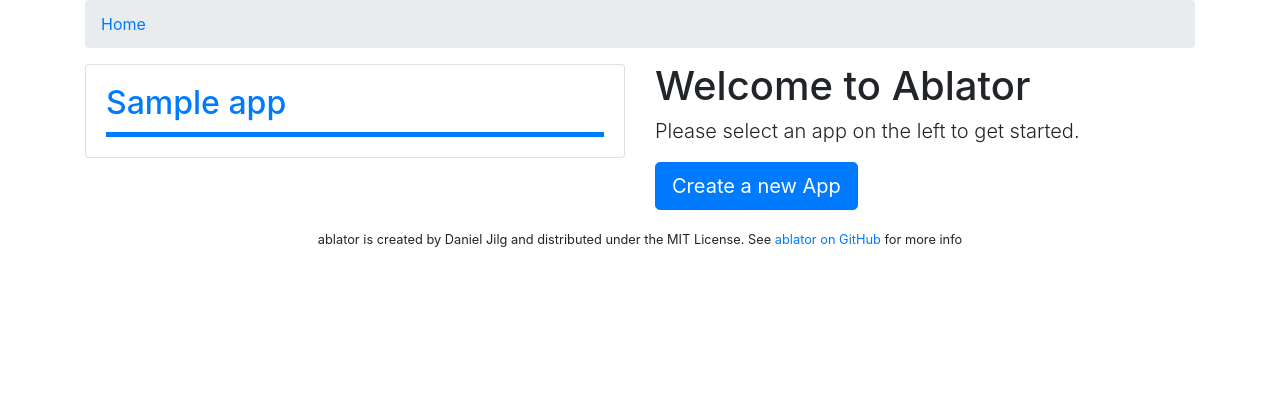
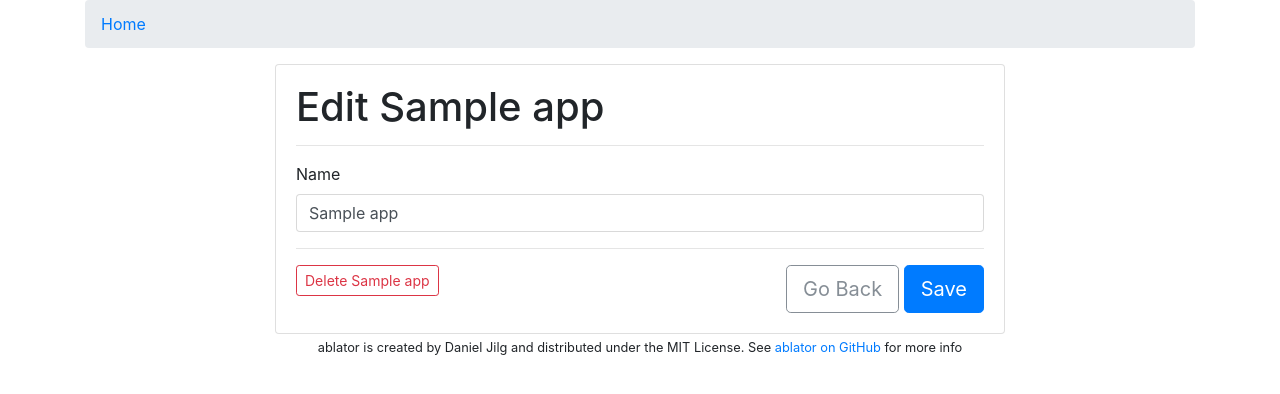
Before and after one commit to ablator/ablator, a Django app: page /app/00000000-0000-0000-0000-000000000001/update/ in a window 1280 px wide. Shown: the part 56-450 px from the top of the page. Run offline with Django 3.2, Linux system fonts and the light colour scheme; a user stored in the database is signed in; tables that the repository leaves empty hold one stand-in row (values such as "Sample post"); some libraries are stand-ins or nearby versions.

Commit message:
Add View to create, edit and delete Apps
fix #28

```diff
--- a/ablator/core/models.py
+++ b/ablator/core/models.py
@@ -4,6 +4,7 @@ import uuid
 
 from django.conf import settings
 from django.db import models
+from django.urls.base import reverse_lazy
 from django.utils import timezone
 
 from core.colors import random_color
@@ -57,6 +58,10 @@ class App(models.Model):
 
     def __str__(self):
         return '{}.{}'.format(self.company, self.slug)
+
+
+    def get_absolute_url(self):
+        return reverse_lazy('app-detail', kwargs={'app_id': self.id})
 
 
 class Functionality(models.Model):
--- a/ablator/requirements.txt
+++ b/ablator/requirements.txt
@@ -1,2 +1,3 @@
 Django
 djangorestframework
+django-bootstrap4
--- /dev/null
+++ b/ablator/web_admin/templates/_form_container.html
@@ -0,0 +1,17 @@
+{% extends '_base.html' %}
+
+{% block content %}
+    <div class="row">
+        <div class="col-md-2">&nbsp;</div>
+        <div class="col-md-8">
+            <div class="card">
+                <div class="card-body">
+                    {% block form %}{% endblock %}
+                </div>
+            </div>
+        </div>
+        <div class="col-md-2">
+            {% block help %}{% endblock %}
+        </div>
+    </div>
+{% endblock %}
--- a/ablator/web_admin/templates/app.html
+++ b/ablator/web_admin/templates/core/app_detail.html
@@ -4,7 +4,8 @@
 {% endblock %}
 
 {% block content %}
-    <h1>{{ app.name }}</h1>
+    <h1>{{ app.name }} <small><a class="btn btn-sm btn-outline-secondary" href="{% url 'app-update' app.id %}">Edit</a></small></h1>
+    <p class="lead">{{ app }}</p>
     <hr>
 
     <div class="row">
@@ -51,7 +52,7 @@
         <div class="col-md-6">
             <div class="card text-center">
                     <div class="card-body">
-                        <button type="button" class="btn btn-outline-primary">Add New App
+                        <button type="button" class="btn btn-outline-primary">Add New Functionality
                         </button>
                     </div>
                 </div>
--- /dev/null
+++ b/ablator/web_admin/templates/core/app_form.html
@@ -0,0 +1,29 @@
+{% extends '_form_container.html' %}
+{% load bootstrap4 %}
+
+{% block form %}
+    {% if app %}
+        <h1>Edit {{ app.name }}</h1>
+    {% else %}
+        <h1>Create New App</h1>
+    {% endif %}
+    <hr>
+    <form action="." method="post" class="form">
+        {% csrf_token %}
+        {% bootstrap_form form %}
+        <hr>
+        {% buttons %}
+            {% if app.id %}
+                <a class="btn btn-sm btn-outline-danger"
+                   href="{% url 'app-delete' app.id %}">Delete {{ app.name }}</a>
+            {% endif %}
+
+            <span style="float: right;">
+
+        <a class="btn btn-lg btn-outline-secondary"
+           href="{% if app.id %}{% url 'app-detail' app.id %}{% else %}{% url 'home' %}{% endif %}">Go Back</a>
+        <button type="submit" class="btn btn-primary btn-lg">Save</button>
+        </span>
+        {% endbuttons %}
+    </form>
+{% endblock %}
--- a/ablator/web_admin/templates/index.html
+++ b/ablator/web_admin/templates/index.html
@@ -6,7 +6,7 @@
             {% for app in apps %}
                 <div class="card">
                     <div class="card-body">
-                        <h2 class="card-title"><a href="{% url 'app' app.id %}">{{ app.name }}</a>
+                        <h2 class="card-title"><a href="{% url 'app-detail' app.id %}">{{ app.name }}</a>
                         </h2>
                         {% for functionality in app.functionality_set.all %}
                             <div class="progress" style="border-radius: 0;">
@@ -27,7 +27,7 @@
             <h1>Welcome to Ablator</h1>
             <p class="lead">Please select an app on the left to get started.</p>
             <p>
-            <a class="btn btn-lg btn-primary" href="" role="button">Create a
+            <a class="btn btn-lg btn-primary" href="{% url 'app-create' %}" role="button">Create a
                 new App</a>
         </p>
         </div>
--- a/ablator/web_admin/urls.py
+++ b/ablator/web_admin/urls.py
@@ -1,15 +1,25 @@
 from django.conf.urls import url
 from rest_framework.urlpatterns import format_suffix_patterns
 
-from . import views
+from .views import app, functionality, index
 from django.contrib.auth import views as auth_views
 
 urlpatterns = [
+    # Accounts
     url(r'^accounts/login/$', auth_views.LoginView.as_view(), name='login'),
     url(r'^accounts/logout/$', auth_views.LogoutView.as_view(), name='logout'),
-    url(r'^app/(?P<app_id>[^/]+)/$', views.AppView.as_view(), name='app'),
-    url(r'^functionality/(?P<functionality_id>[^/]+)/$', views.FunctionalityView.as_view(), name='functionality'),
-    url('$', views.HomePageView.as_view(), name='home'),
+
+    # Apps
+    url(r'app/create/$', app.AppCreate.as_view(), name='app-create'),
+    url(r'^app/(?P<app_id>[^/]+)/$', app.AppDetail.as_view(), name='app-detail'),
+    url(r'app/(?P<pk>[^/]+)/update/$', app.AppUpdate.as_view(), name='app-update'),
+    url(r'app/(?P<pk>[^/]+)/delete/$', app.AppDelete.as_view(), name='app-delete'),
+
+    # Functionality
+    url(r'^functionality/(?P<functionality_id>[^/]+)/$', functionality.FunctionalityDetail.as_view(), name='functionality'),
+
+    # Home Page
+    url('$', index.HomePageView.as_view(), name='home'),
 ]
 
 urlpatterns = format_suffix_patterns(urlpatterns)
--- a/ablator/web_admin/views.py
+++ /dev/null
@@ -1,35 +0,0 @@
-from django.contrib.auth.decorators import login_required
-from django.utils.decorators import method_decorator
-from django.views.generic.base import TemplateView
-
-from core.models import App, Functionality
-
-
-@method_decorator(login_required, name='dispatch')
-class HomePageView(TemplateView):
-    template_name = 'index.html'
-
-    def get_context_data(self, **kwargs):
-        context_data = super().get_context_data(**kwargs)
-        context_data['apps'] = App.objects.filter(company=self.request.user.ablatoruser.company)
-        return context_data
-
-
-@method_decorator(login_required, name='dispatch')
-class AppView(TemplateView):
-    template_name = 'app.html'
-
-    def get_context_data(self, app_id, **kwargs):
-        context_data = super().get_context_data(**kwargs)
-        context_data['app'] = App.objects.filter(company=self.request.user.ablatoruser.company).get(id=app_id)
-        return context_data
-
-
-@method_decorator(login_required, name='dispatch')
-class FunctionalityView(TemplateView):
-    template_name = 'functionality.html'
-
-    def get_context_data(self, functionality_id, **kwargs):
-        context_data = super().get_context_data(**kwargs)
-        context_data['functionality'] = Functionality.objects.filter(app__company=self.request.user.ablatoruser.company).get(id=functionality_id)
-        return context_data
--- /dev/null
+++ b/ablator/web_admin/views/app.py
@@ -0,0 +1,40 @@
+from django.contrib.auth.decorators import login_required
+from django.urls import reverse_lazy
+from django.utils.decorators import method_decorator
+from django.utils.text import slugify
+from django.views.generic import TemplateView, CreateView, UpdateView, DeleteView
+
+from core.models import App
+
+
+@method_decorator(login_required, name='dispatch')
+class AppDetail(TemplateView):
+    template_name = 'core/app_detail.html'
+
+    def get_context_data(self, app_id, **kwargs):
+        context_data = super().get_context_data(**kwargs)
+        context_data['app'] = App.objects.filter(company=self.request.user.ablatoruser.company).get(id=app_id)
+        return context_data
+
+
+@method_decorator(login_required, name='dispatch')
+class AppCreate(CreateView):
+    model = App
+    fields = ['name']
+
+    def form_valid(self, form):
+        form.instance.company = self.request.user.ablatoruser.company
+        form.instance.slug = slugify(form.instance.name)
+        return super(AppCreate, self).form_valid(form)
+
+
+@method_decorator(login_required, name='dispatch')
+class AppUpdate(UpdateView):
+    model = App
+    fields = ['name']
+
+
+@method_decorator(login_required, name='dispatch')
+class AppDelete(DeleteView):
+    model = App
+    success_url = reverse_lazy('home')
```
Also changed, not shown: ablator/ablator/settings.py (+7 -1 lines), ablator/web_admin/templates/core/app_confirm_delete.html (added, +24 -0 lines), ablator/web_admin/views/functionality.py (added, +15 -0 lines), ablator/web_admin/views/index.py (added, +15 -0 lines), ablator/web_admin/forms/__init__.py (added), ablator/web_admin/views/__init__.py (added).
